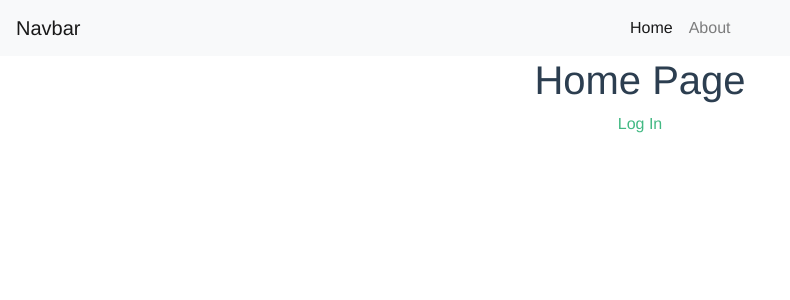
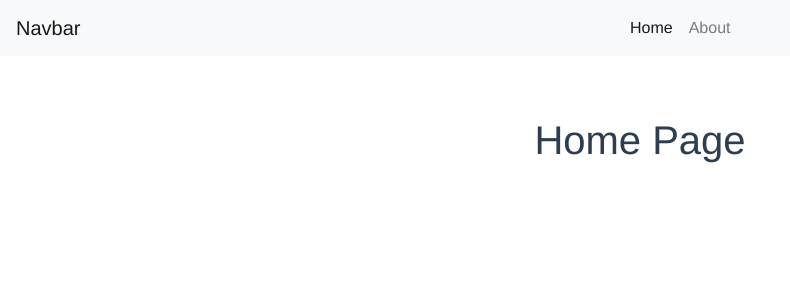
Before and after one commit to bojanp23/vue-firebase, a Vue app: page / in a window 1280 px wide. Shown: the top 300 px of the page, without its empty margins (0-790 px from the left). Built offline with nearby package versions, Linux system fonts and the light colour scheme; no server answers.

Commit message:
Refactor views and components

```diff
--- a/src/components/front/HelloWorld.vue
+++ b/src/components/front/HelloWorld.vue
@@ -1,7 +1,5 @@
 <template>
   <div class="hello">
-    <h1>Home Page</h1>
-    <router-link to="/admin-login">Log In</router-link>
   </div>
 </template>
 
@@ -14,21 +12,3 @@ export default {
   }
 }
 </script>
-
-<!-- Add "scoped" attribute to limit CSS to this component only -->
-<style scoped lang="scss">
-h3 {
-  margin: 40px 0 0;
-}
-ul {
-  list-style-type: none;
-  padding: 0;
-}
-li {
-  display: inline-block;
-  margin: 0 10px;
-}
-a {
-  color: #42b983;
-}
-</style>
--- a/src/views/admin/Dashboard.vue
+++ b/src/views/admin/Dashboard.vue
@@ -1,7 +1,10 @@
 <template>
   <div class="home">
-    <h1>Welcome to Your Vue.js App Dashboard</h1>
-    <button @click="logout">Log Out</button>
+    <section class="section">
+      <div class="container">
+        <h1>Welcome to Your Vue.js App Dashboard</h1>
+      </div>
+    </section>
   </div>
 </template>
 
@@ -10,17 +13,5 @@ import firebase from 'firebase';
 
 export default {
   name: 'dashboard',
-
-  components: {
-
-  },
-
-  methods: {
-    logout: function() {
-      firebase.auth().signOut().then(() => {
-        this.$router.replace('/')
-      })
-    }
-  }
 }
 </script>
--- a/src/views/auth/Login.vue
+++ b/src/views/auth/Login.vue
@@ -13,6 +13,7 @@
                             <input class="form-control" type="password" v-model="password" placeholder="Password">
                         </div>
                         <button class="btn btn-primary" @click="login">Login</button>
+                        <router-link class="btn btn-secondary" to="/">Go Back</router-link>
                     </div>
                 </div>
             </div>
@@ -37,7 +38,7 @@
             login: function() {
                 firebase.auth().signInWithEmailAndPassword(this.email, this.password).then(
                     (user) => {
-                        this.$router.replace('home')
+                        this.$router.go({path: this.$router.path})
                     },
                     (err) => {
                         alert('Oops. ' + err.message)
--- a/src/views/front/About.vue
+++ b/src/views/front/About.vue
@@ -1,5 +1,5 @@
 <template>
   <div class="about">
-    <h1>This is an about page</h1>
+    <h1>About Us</h1>
   </div>
 </template>
--- a/src/views/front/Home.vue
+++ b/src/views/front/Home.vue
@@ -1,13 +1,19 @@
 <template>
-  <div class="home container">
 
-    <HelloWorld msg="Welcome to Your Vue.js App"/>
+  <div class="home">
+    <section class="section">
+      <div class="container">
+        <h1>Home Page</h1>
+
+        <HelloWorld msg="Welcome to Your Vue.js App"/>
+      </div>
+    </section>
   </div>
 </template>
 
 <script>
 // @ is an alias to /src
-import HelloWorld from '@/components/front/HelloWorld.vue'
+import HelloWorld from '@/components/front/HelloWorld'
 
 export default {
   name: 'home',
```
Lines whose indentation alone changed are shown as unchanged.
